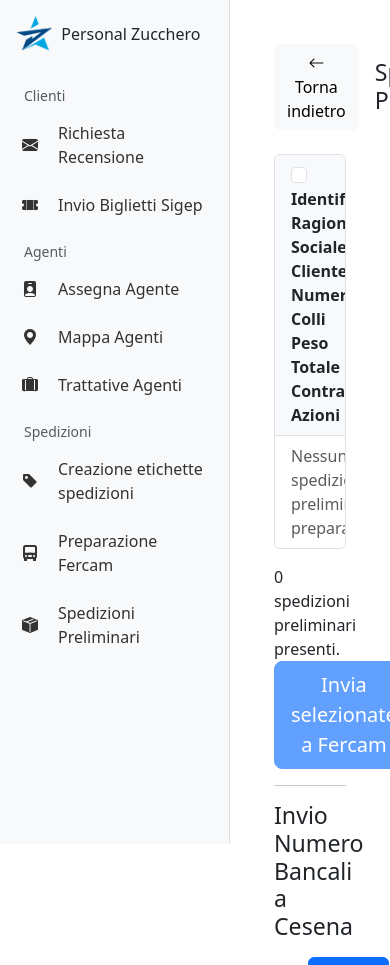
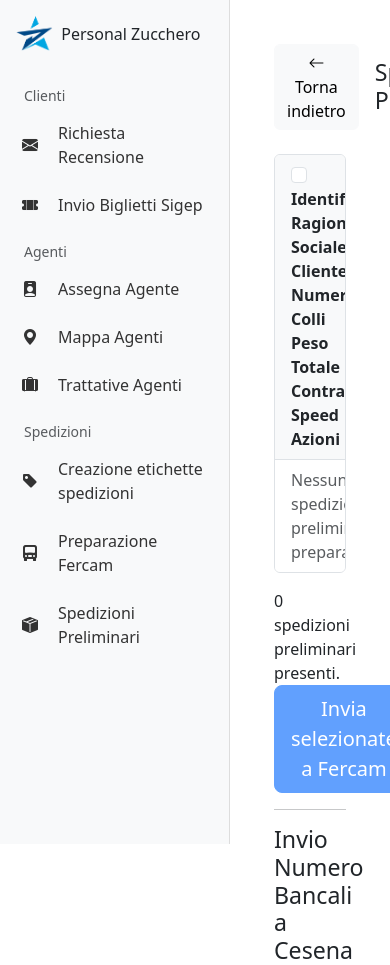
Before and after one commit to Nicolas-Personal-Zucchero/PZ-Web-Dashboard, a Flask app: page /preliminari/ in a window 390 px wide; the page is wider, and only the part inside the window is pictured. Shown: the top 965 px of that part. Run offline with Flask 3, Linux system fonts and the light colour scheme; parts of the project's set-up code (start-up, migrations or seed data) failed here and were passed over.

Commit message:
feat(fercam): added speed column to spedizioni_preliminari in sql db

```diff
--- a/app/models/spedizioni.py
+++ b/app/models/spedizioni.py
@@ -8,6 +8,7 @@ class SpedizionePreliminare(db.Model):
     nr_colli = db.Column(db.Integer, nullable=False)
     peso = db.Column(db.Numeric(10, 2), nullable=False)
     cash_on_delivery = db.Column(db.Numeric(10, 2), default=None, nullable=True)
+    speed = db.Column(db.Boolean, default=False, nullable=False)
     xml = db.Column(db.Text, nullable=False)
     sent = db.Column(db.Boolean, default=False, nullable=False)
     sent_at = db.Column(db.DateTime, nullable=True)
@@ -28,6 +29,7 @@ class SpedizionePreliminare(db.Model):
             "nr_colli": self.nr_colli,
             "peso": self.peso,
             "cash_on_delivery": self.cash_on_delivery,
+            "speed": self.speed,
             "xml": self.xml,
             "sent": self.sent,
             "sent_at": self.sent_at
--- a/app/services/spedizioni.py
+++ b/app/services/spedizioni.py
@@ -10,6 +10,44 @@ from extensions import db
 from models.spedizioni import SpedizionePreliminare, SpedizioneIdentificativo
 
 class SpedizioniPreliminariService:
+    @staticmethod
+    def create(
+        doc_id: str,
+        ragione_sociale_cliente: str,
+        nr_colli: int,
+        peso: float,
+        cash_on_delivery: Optional[float],
+        xml: str,
+        identificativi: List[tuple[str, str, str, str]],
+        speed: bool = False,
+    ) -> SpedizionePreliminare:
+        nuova_spedizione = SpedizionePreliminare(
+            id=doc_id,
+            ragione_sociale_cliente=ragione_sociale_cliente,
+            nr_colli=nr_colli,
+            peso=peso,
+            cash_on_delivery=cash_on_delivery,
+            speed=speed,
+            xml=xml,
+            identificativi_rel=[
+                SpedizioneIdentificativo(
+                    sigla=sigla,
+                    serie=serie,
+                    numero=numero,
+                    cod_conto=cod_conto,
+                )
+                for sigla, serie, numero, cod_conto in identificativi
+            ],
+        )
+
+        try:
+            db.session.add(nuova_spedizione)
+            db.session.commit()
+            return nuova_spedizione
+        except SQLAlchemyError as e:
+            db.session.rollback()
+            raise e
+
     @staticmethod
     def get_pending() -> List[SpedizionePreliminare]:
         stmt = select(SpedizionePreliminare)\
--- a/app/templates/preliminari.html
+++ b/app/templates/preliminari.html
@@ -67,8 +67,9 @@
                         <div class="col-md-3">Ragione Sociale Cliente</div>
                         <div class="col-md-1">Numero Colli</div>
                         <div class="col-md-1">Peso Totale</div>
-                        <div class="col-md-2">Contrassegno</div>
-                        <div class="col-md-1">Azioni</div>
+                        <div class="col-md-1">Contrassegno</div>
+                        <div class="col-md-1 text-center">Speed</div>
+                        <div class="col-md-1 text-end">Azioni</div>
                     </div>
                 </li>
 
@@ -93,8 +94,13 @@
                         <div class="col-md-1">
                             {{ spedizione.peso }}
                         </div>
-                        <div class="col-md-2">
+                        <div class="col-md-1">
                             {{ spedizione.cash_on_delivery if spedizione.cash_on_delivery is not none else '' }}
+                        </div>
+                        <div class="col-md-1 text-center">
+                            {% if spedizione.speed %}
+                                <i class='bi bi-check-lg text-success fs-5'></i>
+                            {% endif %}
                         </div>
                         <div class="col-md-1 text-end">
                             <a class="btn btn-outline-primary btn-sm me-1"
@@ -201,8 +207,9 @@
                     <div class="col-md-3">Ragione Sociale Cliente</div>
                     <div class="col-md-1">Numero Colli</div>
                     <div class="col-md-1">Peso Totale</div>
-                    <div class="col-md-2">Contrassegno</div>
-                    <div class="col-md-1">Azioni</div>
+                    <div class="col-md-1">Contrassegno</div>
+                    <div class="col-md-1 text-center">Speed</div>
+                    <div class="col-md-1 text-end">Azioni</div>
                 </div>
             </li>
 
@@ -230,8 +237,13 @@
                     <div class="col-md-1">
                         {{ spedizione.peso }}
                     </div>
-                    <div class="col-md-2">
+                    <div class="col-md-1">
                         {{ spedizione.cash_on_delivery if spedizione.cash_on_delivery is not none else '' }}
+                    </div>
+                    <div class="col-md-1 text-center">
+                        {% if spedizione.speed %}
+                            <i class='bi bi-check-lg text-success fs-5'></i>
+                        {% endif %}
                     </div>
                     <div class="col-md-1 text-end">
                         <a class="btn btn-outline-primary btn-sm me-1"
```
Also changed, not shown: app/routes/fercam.py (+7 -16 lines).
